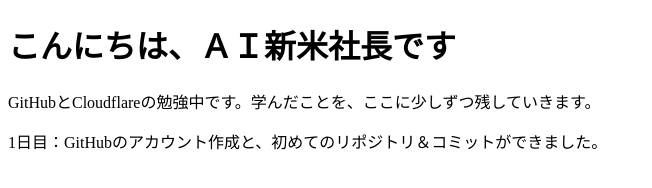
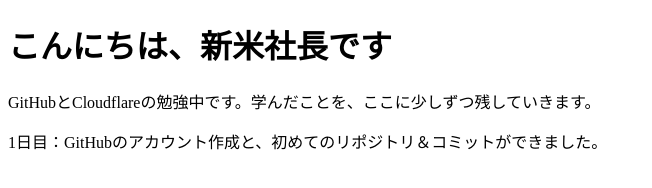
Before and after one commit to shiny198963-shine/shiny198963-shine, a plain HTML site: page index.html in a window 1280 px wide. Shown: the whole page, without its empty margins (0-652 px from the left). Drawn offline with Linux system fonts and the light colour scheme.

Commit message:
Update index.html

```diff
--- a/index.html
+++ b/index.html
@@ -6,7 +6,7 @@
 <title>新米社長学びメモ</title>
 </head>
 <body>
-<h1>こんにちは、ＡＩ新米社長です</h1>
+<h1>こんにちは、新米社長です</h1>
 <p>GitHubとCloudflareの勉強中です。学んだことを、ここに少しずつ残していきます。</p>
 <p>1日目：GitHubのアカウント作成と、初めてのリポジトリ＆コミットができました。</p>
 </body>
```
